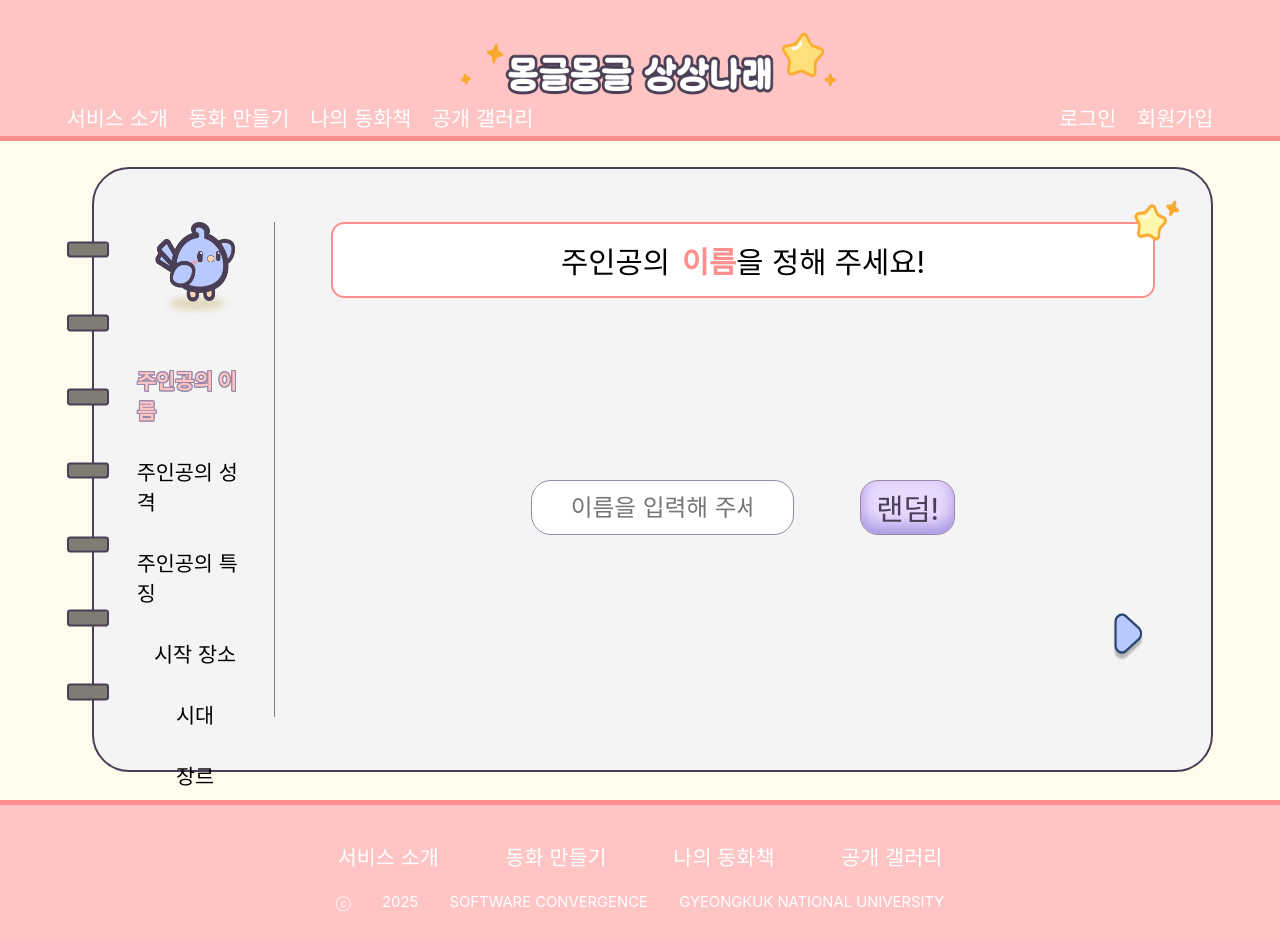
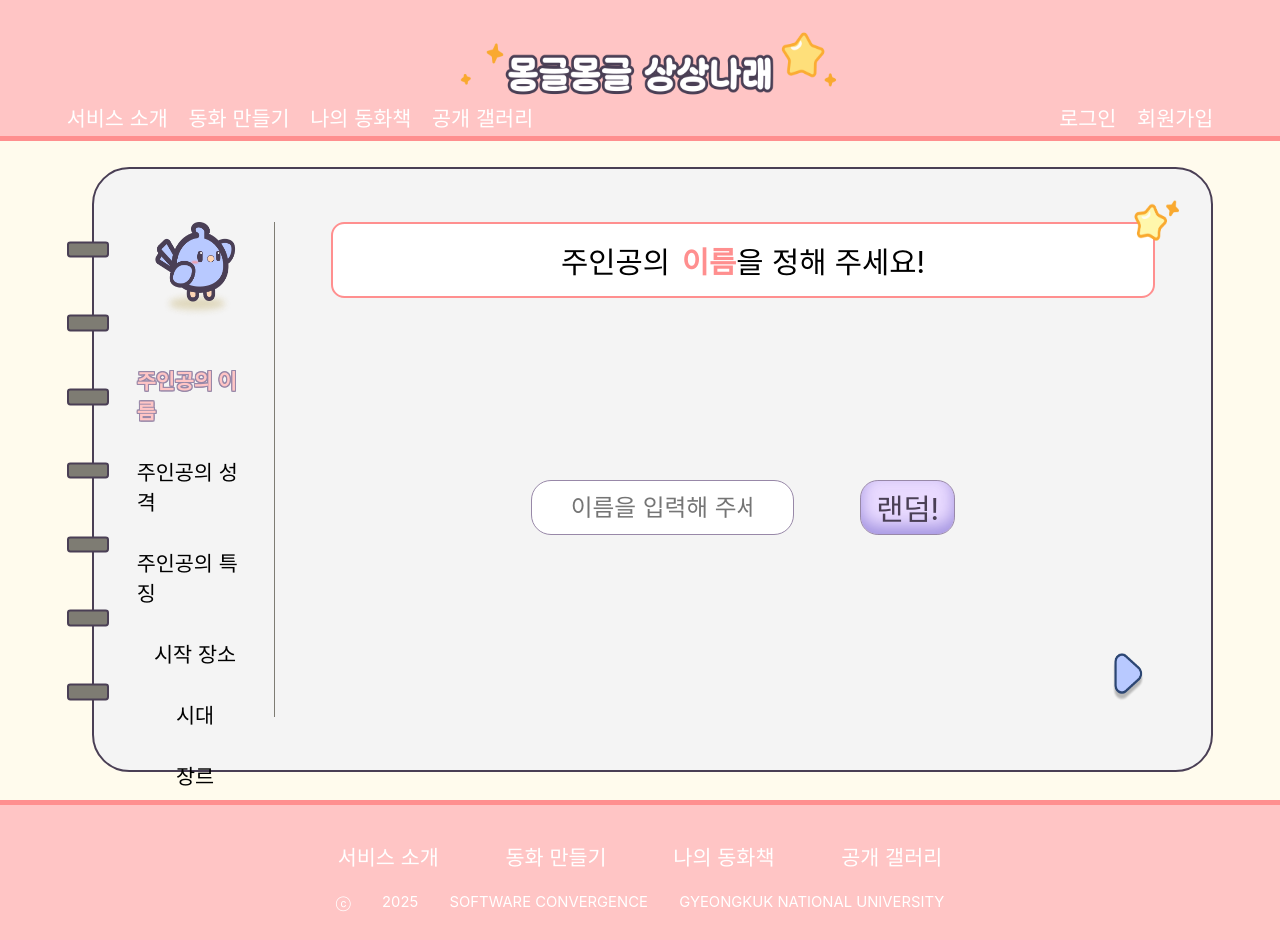
Before and after one commit to yANUs-3-Team/FE, a React (Create React App) app: page /create in a window 1280 px wide. Built offline with nearby package versions, Linux system fonts and the light colour scheme; a web font is replaced by a local one.

Commit message:
Modified paginatioin_box height

```diff
--- a/src/component/Css/create.css
+++ b/src/component/Css/create.css
@@ -145,7 +145,7 @@
   bottom: 0;
   z-index: 20;
   width: 100%;
-  height: 20vh;
+  height: 10vh;
   display: flex;
   justify-content: space-between;
   align-items: center;
```
